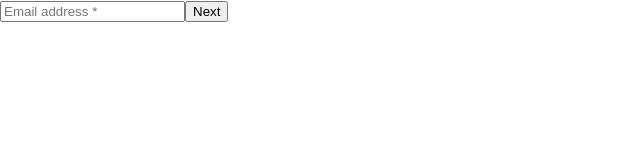
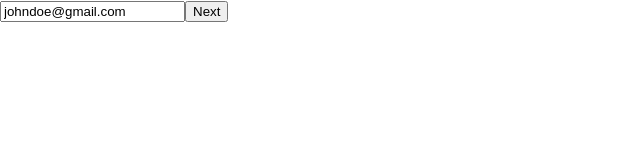
Before and after one commit to mohamedisakr/multi-step-wizard-form, a React (Create React App) app: page /step2 in a window 1280 px wide. Shown: the top 160 px of the page, without its empty margins (0-640 px from the left). Built offline with nearby package versions, Linux system fonts and the light colour scheme.

Commit message:
implementing new step 2

```diff
--- a/src/simple/Step2.js
+++ b/src/simple/Step2.js
@@ -2,20 +2,20 @@ import React from "react";
 import { useForm } from "react-hook-form";
 import { useNavigate } from "react-router-dom";
 import { useDispatch, useSelector } from "react-redux";
-import { chooseLastName } from "../rootSlice";
+import { chooseEmail } from "../rootSlice";
 
 export const Step2 = () => {
   const dispatch = useDispatch();
   const navigate = useNavigate();
-  const crust = useSelector((state) => state.crust);
+  const email = useSelector((state) => state.email);
   const {
     register,
     handleSubmit,
     formState: { errors },
-  } = useForm({ mode: "onBlur", defaultValues: { crust } });
+  } = useForm({ mode: "onBlur", defaultValues: { email } });
 
   const onSubmit = (data) => {
-    dispatch(chooseLastName(data.crust));
+    dispatch(chooseEmail(data.email));
     navigate("/step3");
   };
 
@@ -25,7 +25,7 @@ export const Step2 = () => {
         type="email"
         id="email"
         name="email"
-        {...register("email")}
+        {...register("email", { required: "Email is required" })}
         className="px-4 py-3 mt-4 w-full rounded-md bg-gray-100 border-transparent focus:border-gray-500 focus:bg-white focus:ring-0 text-sm"
         placeholder="Email address *"
       />
```
